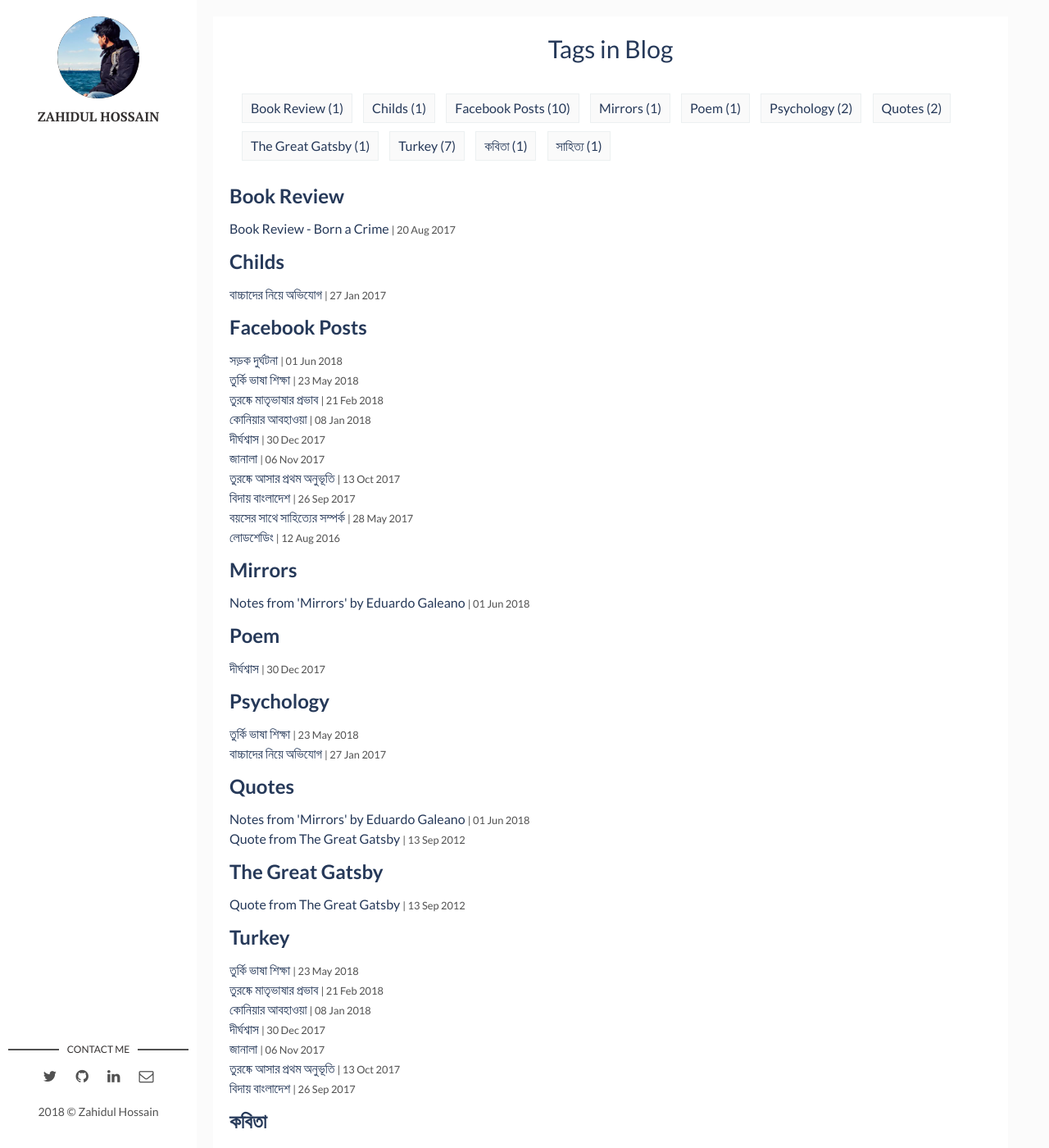
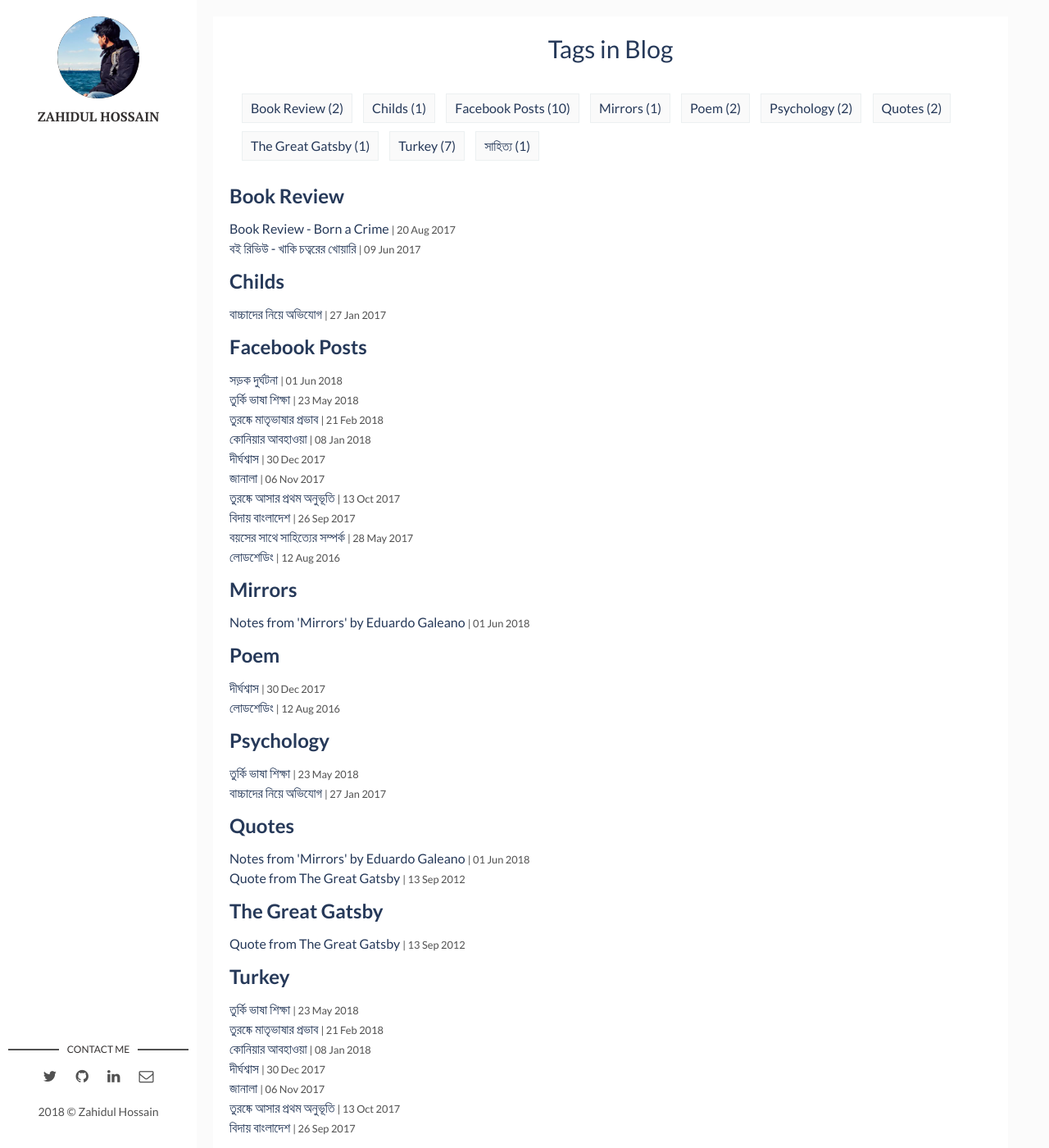
Before and after one commit to choyan/choyan.github.io, a Jekyll site: the page built from tags.html, in a window 1280 px wide and 1400 px high. Shown: the whole window at 82% size. Built offline with Jekyll 4.4.1, drawn with Linux system fonts in a browser that asks for light colours.

Commit message:
new post

```diff
--- a/_posts/2016-08-12-loadshedding.markdown
+++ b/_posts/2016-08-12-loadshedding.markdown
@@ -2,7 +2,7 @@
 layout: post
 title:  "লোডশেডিং"
 date: 2016-08-12 21:08:02 +0600
-tags: [Facebook Posts, কবিতা]
+tags: [Facebook Posts, Poem]
 ---
 
 লোডশেডিংময় বিনীদ্র রজনী,
--- a/_posts/2.markdown
+++ b/_posts/2017-06-09-khaki-chottor.markdown
@@ -1,10 +1,10 @@
 ---
 layout: post
-title:  "জানালা"
-date:   2017-07-16 21:08:02 +0600
+title:  "বই রিভিউ - খাকি চত্বরের খোয়ারি"
+date:   2017-06-09 21:08:02 +0600
 <!-- categories: quotes -->
 <!-- img: Turkish_Language.jpg -->
-tags: [Facebook Posts, Turkey]
+tags: [Book Review]
 ---
 
 
```
